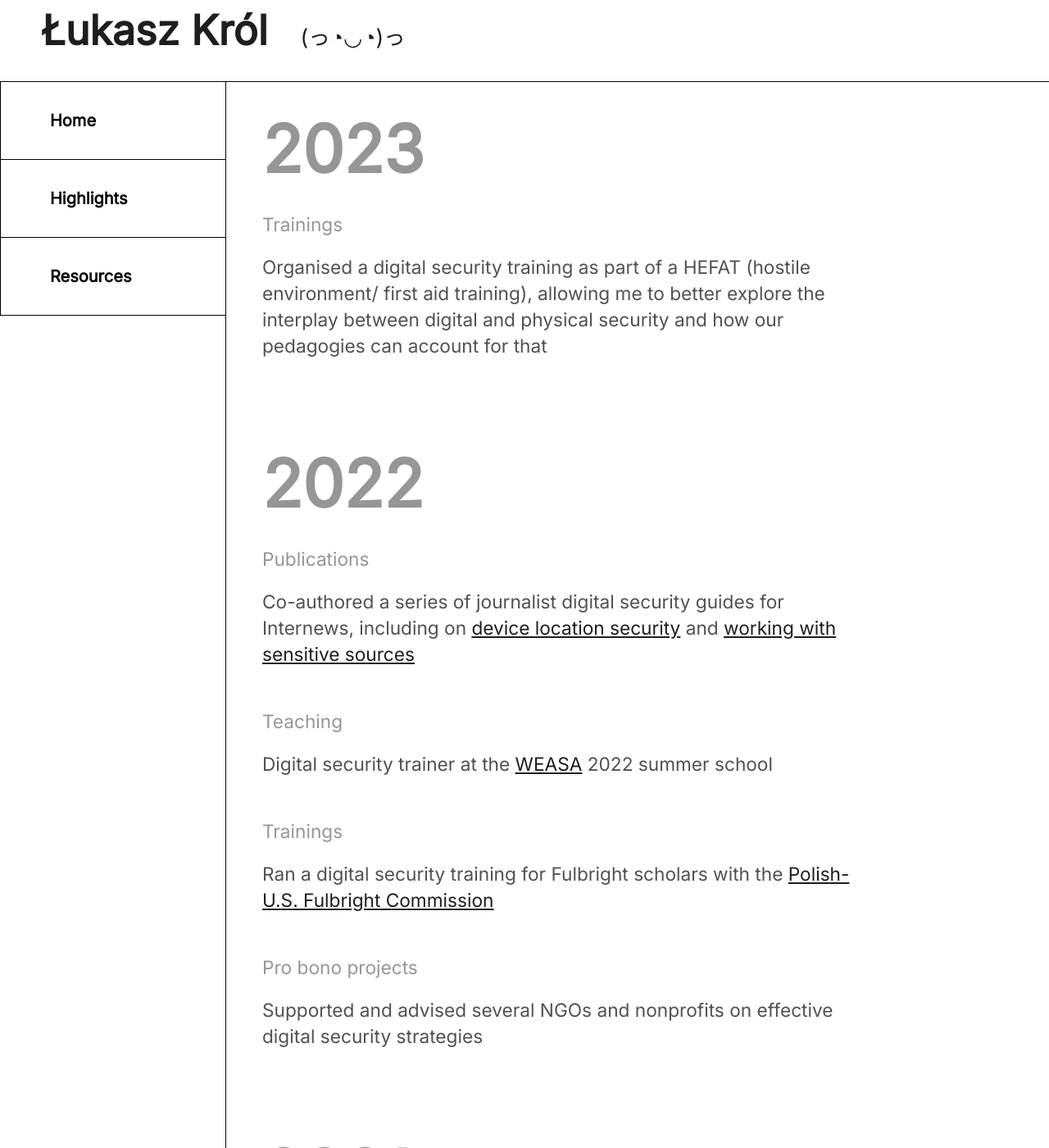
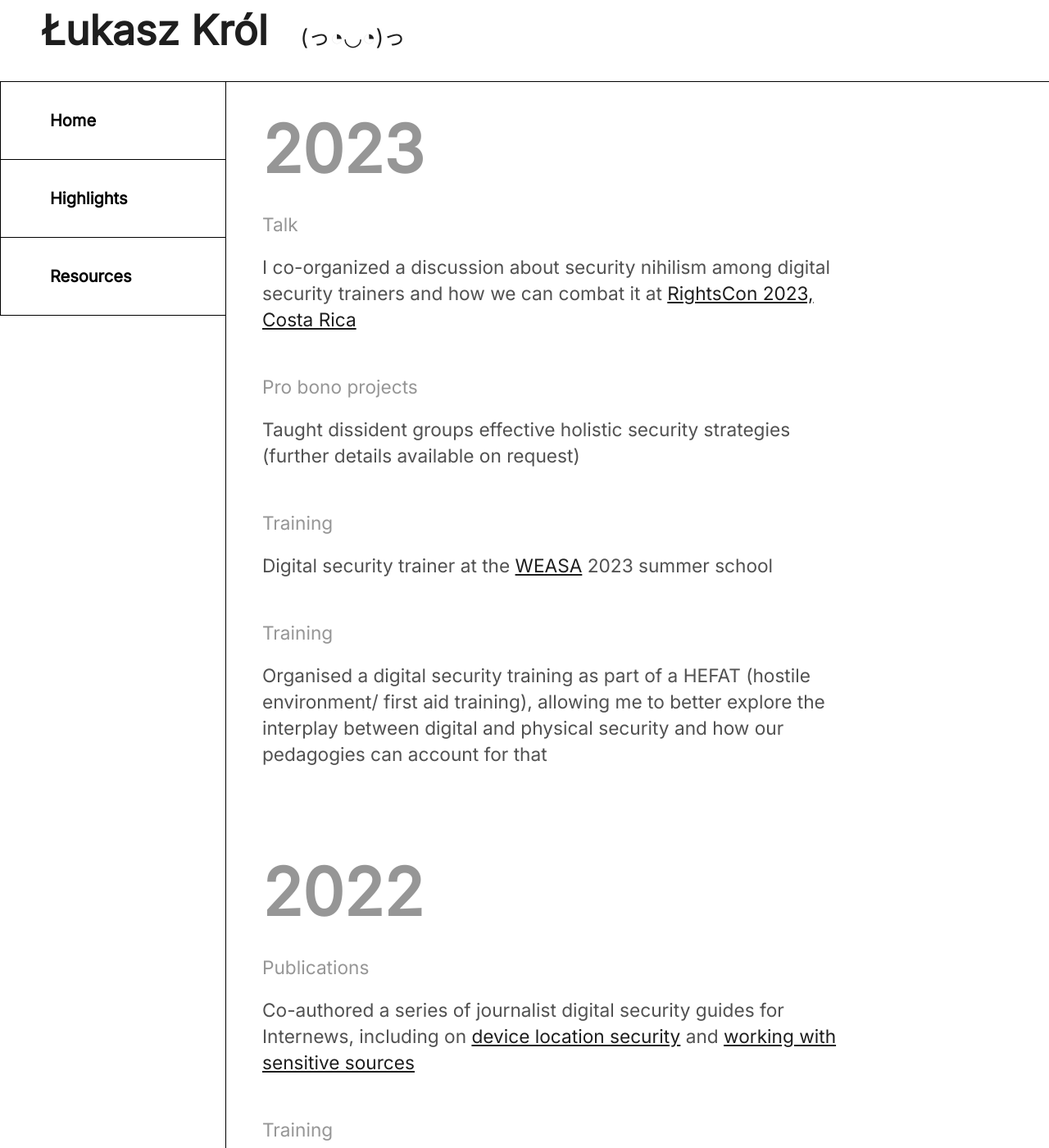
Before and after one commit to lukasz-a-krol/lukasz-a-krol.github.io, a Jekyll site: the page built from highlights.md, in a window 1280 px wide and 1400 px high, scrolled down 224 px. Shown: the whole window at 82% size. Built offline with Jekyll 4.4.1, drawn with Linux system fonts in a browser that asks for light colours; some of the changed text lies outside the part shown.

Commit message:
updating highlights

```diff
--- a/highlights.md
+++ b/highlights.md
@@ -15,7 +15,17 @@ The following is a selected list of talks, projects, and articles I've done over
 
 <h2 class = "year">2023</h2>
 
-<p class = "highlights_header">Trainings</p>
+<p class = "highlights_header">Talk</p>
+<p class = "highlights_text">I co-organized a discussion about security nihilism among digital security trainers and how we can combat it at <a href= "https://www.rightscon.org/" target = "_blank">RightsCon 2023, Costa Rica</a></p>
+
+<p class = "highlights_header">Pro bono projects</p>
+<p class = "highlights_text">Taught dissident groups effective holistic security strategies (further details available on request)</p>
+
+<p class = "highlights_header">Training</p>
+<p class = "highlights_text">Digital security trainer at the <a href = "https://www.weasa.org" target = "_blank">WEASA</a> 2023 summer school</p>
+
+
+<p class = "highlights_header">Training</p>
 <p class = "highlights_text">Organised a digital security training as part of a HEFAT (hostile environment/ first aid training), allowing me to better explore the interplay between digital and physical security and how our pedagogies can account for that</p>
 
 &nbsp;
@@ -26,13 +36,13 @@ The following is a selected list of talks, projects, and articles I've done over
 <p class = "highlights_header">Publications</p>
 <p class = "highlights_text">Co-authored a series of journalist digital security guides for Internews, including on <a href = "https://internews.org/resource/device-location-security/" target = "_blank">device location security</a> and <a href = "https://internews.org/resource/security-considerations-when-engaging-sensitive-sources/" target = "_blank">working with sensitive sources</a></p>
 
-<p class = "highlights_header">Teaching</p>
+<p class = "highlights_header">Training</p>
 <p class = "highlights_text">Digital security trainer at the <a href = "https://www.weasa.org" target = "_blank">WEASA</a> 2022 summer school</p>
 
-<p class = "highlights_header">Trainings</p>
+<p class = "highlights_header">Training</p>
 <p class = "highlights_text">Ran a digital security training for Fulbright scholars with the <a href = "https://en.fulbright.edu.pl" target="_blank">Polish-U.S. Fulbright Commission</a></p>
 
-<p class = "highlights_header">Pro bono projects</p>
+<p class = "highlights_header">Pro bono project</p>
 <p class = "highlights_text">Supported and advised several NGOs and nonprofits on effective digital security strategies</p>
 
 
@@ -73,13 +83,13 @@ The following is a selected list of talks, projects, and articles I've done over
 
 <h2 class = "year">2020</h2>
 
-<p class = "highlights_header">Trainings</p>
+<p class = "highlights_header">Training</p>
 <p class = "highlights_text">Led remote digital security classes for Lebanese students</p>
 
-<p class = "highlights_header">Trainings</p>
+<p class = "highlights_header">Training</p>
 <p class = "highlights_text">Led digital security classes for activists and journalists as part of the <i>Digital and Media Literacy for NGOs</i> training organised by the <a href = "https://digicomnet.org/" target = "_blank">Digital Communication Network</a></p>
 
-<p class = "highlights_header">Trainings</p>
+<p class = "highlights_header">Training</p>
 <p class = "highlights_text">Attended the month-long <a href = "https://usable.tools/axis2020/" target = "_blank">AXIS</a> programme, both as a participant and a skillshare speaker</p>
 
 <p class = "highlights_header">Research</p>
@@ -94,7 +104,7 @@ The following is a selected list of talks, projects, and articles I've done over
 <p class = "highlights_header">Major project</p>
 <p class = "highlights_text">Programme designer and head facilitator for the <a href = "https://www.weasa.org" target = "_blank">WEASA</a> 2020 summer school</p>
 
-<p class = "highlights_header">Trainings</p>
+<p class = "highlights_header">Training</p>
 <p class = "highlights_text">Led digital security classes for activists (Sarajevo)</p>
 
 <p class = "highlights_header">Major project</p>
@@ -121,7 +131,7 @@ The following is a selected list of talks, projects, and articles I've done over
 <p class = "highlights_header">Talk</p>
 <p class = "highlights_text">What influencers need to know about AI, <i>Digital Influencers in Action, Budva, Montenegro</i></p>
 
-<p class = "highlights_header">Trainings</p>
+<p class = "highlights_header">Training</p>
 <p class = "highlights_text">Led digital security classes for students (Warsaw) and activists (Sarajevo)</p>
 
 <p class = "highlights_header">Interview</p>
```
Also changed, not shown: other parts of highlights.md (+1 -1 lines).
